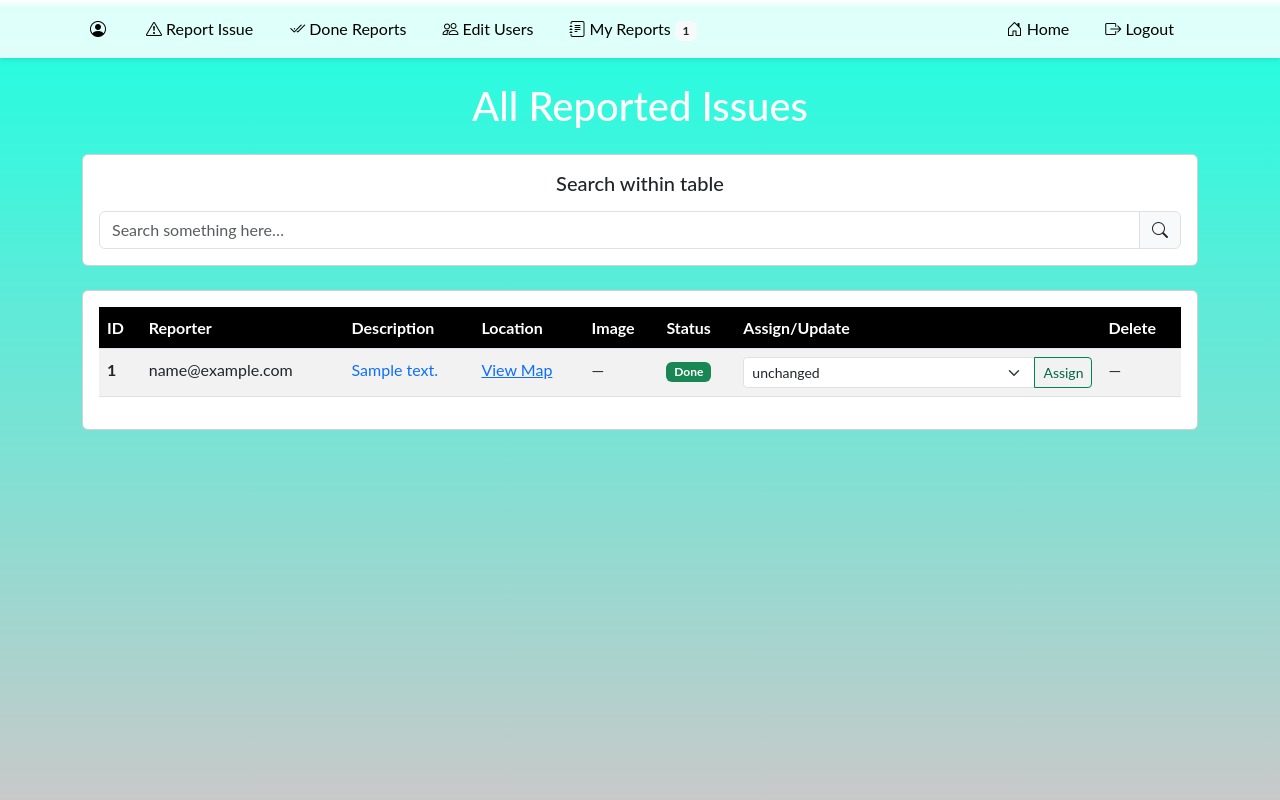
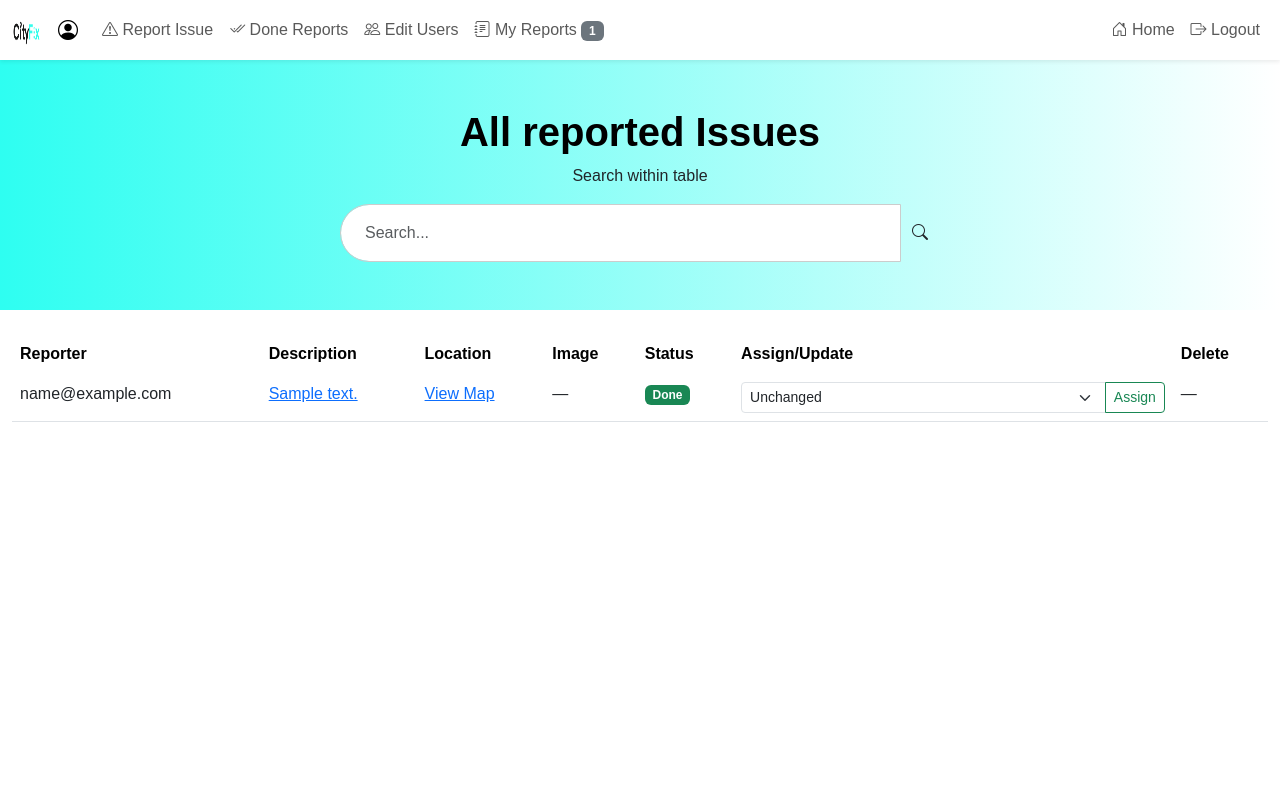
Before and after one commit to BS-PM-2025/BS-PM-2025-TEAM25, a Flask app: template static/templates/admin_dashboard.html in a window 1280 px wide. Run offline with Flask 3, Linux system fonts and the light colour scheme; the template is opened without the code that fills it: most values are stand-ins (such as "Sample title", 1, 10 or a date in 2020); parts of the project's set-up code (start-up, migrations or seed data) failed here and were passed over; some libraries are stand-ins or nearby versions.

Commit message:
BSPM25T25-132 Improve Admin managment  Issue Table and BSPM25T25-131 update the managment user page and add search

```diff
--- a/static/templates/admin_dashboard.html
+++ b/static/templates/admin_dashboard.html
@@ -15,106 +15,133 @@
   <!-- Leaflet CSS -->
   <link rel="stylesheet" href="https://unpkg.com/leaflet@1.9.4/dist/leaflet.css" />
 
-  <!-- Your custom CSS -->
-  <link rel="stylesheet" href="{{ url_for('static', filename='styles/dashboard.css') }}" />
   <style>
-    /* inline height for map containers */
-    .map-container {
-      width: 100%;
-      height: 300px;
+    body {
+      margin: 0;
+      font-family: Arial, sans-serif;
+    }
+
+    /* Gradient banner */
+    .header-banner {
+      background: linear-gradient(to right, #2efef1, #ffffff);
+      padding: 3rem 1rem;
+      text-align: center;
+    }
+
+    .header-banner h1 {
+      font-size: 2.5rem;
+      font-weight: bold;
+      margin-bottom: .5rem;
+      color: #000;
+    }
+
+    .search-box {
+      max-width: 600px;
+      margin: 0 auto;
+    }
+
+    .search-box .form-control {
+      border-radius: 2rem;
+      padding: 1rem 1.5rem;
+      border: 1px solid #ccc;
+      box-shadow: none;
+    }
+
+    .search-box .input-group-text {
+      background: transparent;
+      border: none;
+    }
+
+    /* Table styling */
+    .issues-table thead {
+      background: linear-gradient(to right, #2efef1, #ffffff);
+    }
+
+    .issues-table thead th {
+      color: #000;
+      font-weight: 600;
+      border: none;
+    }
+
+    .issues-table tbody tr:hover {
+      background-color: #f1fdfd;
+    }
+
+    .image-thumb-admin {
+      width: 60px;
+      height: 40px;
+      object-fit: cover;
+      border-radius: .25rem;
+      cursor: pointer;
+    }
+
+    .badge-status {
+      text-transform: capitalize;
+    }
+
+    .table-responsive {
+      overflow-x: auto;
     }
   </style>
 </head>
 
-<body class="hm-gradient">
-
+<body>
   <!-- NAVBAR -->
-  <nav class="navbar navbar-expand-lg navbar-light">
-    <div class="container">
-      <ul class="navbar-nav me-auto mb-2 mb-lg-0">
-        <li class="nav-item">
-          <a class="nav-link" href="{{ url_for('main.profile') }}">
-            <i class="bi bi-person-circle me-1"></i>{{ user.name }}
+  <nav class="navbar navbar-expand-lg navbar-light bg-white shadow-sm">
+    <div class="container-fluid">
+        <a class="navbar-brand" href="{{ url_for('main.home') }}">
+        <img src="{{ url_for('static', filename='images/cityfixlogo.png') }}" alt="CityFix" width="30" height="30"
+          class="d-inline-block align-text-top">
       </a>
-        </li>
-      </ul>
-      <button class="navbar-toggler" type="button" data-bs-toggle="collapse" data-bs-target="#adminNav"
-        aria-controls="adminNav" aria-expanded="false" aria-label="Toggle navigation">
+      <button class="navbar-toggler" type="button" data-bs-toggle="collapse" data-bs-target="#navMenu">
         <span class="navbar-toggler-icon"></span>
       </button>
-
+      <a class="navbar-brand" href="{{ url_for('main.profile') }}">
+        <i class="bi bi-person-circle"></i> {{ user.name }}
+      </a>
+      <button class="navbar-toggler" type="button" data-bs-toggle="collapse" data-bs-target="#adminNav">
+        <span class="navbar-toggler-icon"></span>
+      </button>
       <div class="collapse navbar-collapse" id="adminNav">
-        <ul class="navbar-nav me-auto mb-2 mb-lg-0">
-          <li class="nav-item">
-            <a class="nav-link" href="{{ url_for('reports.report_issue') }}">
-              <i class="bi bi-exclamation-triangle ms-1"></i> Report Issue
-            </a>
-          </li>
-          <li class="nav-item">
-            <a class="nav-link" href="{{ url_for('done_reports.done_issue') }}">
-              <i class="bi bi-check2-all ms-1"></i> Done Reports
-            </a>
-          </li>
-          <li class="nav-item">
-            <a class="nav-link" href="{{ url_for('user_roles.edit_user_roles') }}">
-              <i class="bi bi-people ms-1"></i> Edit Users
-            </a>
-          </li>
-          <li class="nav-item">
-            <a class="nav-link" href="{{ url_for('reports.my_reports') }}">
-
-              <i class="bi bi-journal-text ms-1"></i> My Reports
-              <span class="badge bg-light text-dark">{{ my_issue_count }}</span>
-            </a>
-          </li>
+        <ul class="navbar-nav me-auto">
+          <li class="nav-item"><a class="nav-link" href="{{ url_for('reports.report_issue') }}"><i
+                class="bi bi-exclamation-triangle"></i> Report Issue</a></li>
+          <li class="nav-item"><a class="nav-link" href="{{ url_for('done_reports.done_issue') }}"><i
+                class="bi bi-check2-all"></i> Done Reports</a></li>
+          <li class="nav-item"><a class="nav-link" href="{{ url_for('user_roles.edit_user_roles') }}"><i
+                class="bi bi-people"></i> Edit Users</a></li>
+          <li class="nav-item"><a class="nav-link" href="{{ url_for('reports.my_reports') }}"><i
+                class="bi bi-journal-text"></i> My Reports <span class="badge bg-secondary">{{ my_issue_count
+                }}</span></a></li>
         </ul>
-        <ul class="navbar-nav ms-auto mb-2 mb-lg-0">
-          <li class="nav-item">
-            <a class="nav-link" href="{{ url_for('main.home') }}">
-              <i class="bi bi-house-door ms-1"></i> Home
-            </a>
-          </li>
-          <li class="nav-item">
-            <a class="nav-link" href="{{ url_for('auth.logout') }}">
-              <i class="bi bi-box-arrow-right ms-1"></i> Logout
-            </a>
-          </li>
+        <ul class="navbar-nav ms-auto">
+          <li class="nav-item"><a class="nav-link" href="{{ url_for('main.home') }}"><i class="bi bi-house-door"></i>
+              Home</a></li>
+          <li class="nav-item"><a class="nav-link" href="{{ url_for('auth.logout') }}"><i
+                class="bi bi-box-arrow-right"></i> Logout</a></li>
         </ul>
       </div>
     </div>
   </nav>
 
-
-  <main>
-    <div class="container mt-4">
-
-      <!-- TITLE -->
-      <div class="text-center text-white mb-4">
-        <h1 class="mt-4 mb-3">All Reported Issues</h1>
-      </div>
-
-      <!-- SEARCH CARD -->
-      <div class="card mb-4">
-        <div class="card-body">
-          <h2 class="h5 text-center mb-3">Search within table</h2>
+  <!-- Banner + Search -->
+  <section class="header-banner">
+    <h1>All reported Issues</h1>
+    <p class="mb-3">Search within table</p>
+    <div class="search-box">
       <div class="input-group">
-            <input id="searchInput" class="form-control" type="text" placeholder="Search something here…"
-              aria-label="Search" />
-            <span class="input-group-text">
-              <i class="bi bi-search"></i>
-            </span>
+        <input id="searchInput" type="text" class="form-control" placeholder="Search..." aria-label="Search">
+        <span class="input-group-text"><i class="bi bi-search"></i></span>
       </div>
     </div>
-      </div>
+  </section>
 
-      <!-- TABLE CARD -->
-      <div class="card mb-4">
-        <div class="card-body">
+  <!-- Table -->
+  <div class="container-fluid mt-4">
     <div class="table-responsive">
-            <table class="table table-striped table-hover" id="issuesTable">
-              <thead class="bg-dark text-white">
+      <table class="table issues-table table-hover" id="issuesTable">
+        <thead>
           <tr>
-                  <th>ID</th>
             <th>Reporter</th>
             <th>Description</th>
             <th>Location</th>
@@ -127,57 +154,33 @@
         <tbody>
           {% for issue in issues %}
           <tr>
-                  <th scope="row">{{ issue._id }}</th>
             <td>{{ issue.reporter_email }}</td>
+            <td><a href="#" data-bs-toggle="modal" data-bs-target="#descModal{{ issue._id }}">{{ issue.description[:30]
+                }}{{ '...' if issue.description|length>30 }}</a></td>
+            <td>{% if issue.location %}<a href="#" data-bs-toggle="modal" data-bs-target="#locModal{{ issue._id }}">View
+                Map</a>{% else %}&mdash;{% endif %}</td>
+            <td>{% if issue.image_path %}<img src="{{ url_for('static', filename=issue.image_path) }}"
+                class="image-thumb-admin" data-bs-toggle="modal" data-bs-target="#imageModal{{ issue._id }}">{% else
+              %}&mdash;{% endif %}</td>
+            <td><span
+                class="badge badge-status {% if issue.status=='pending' %}bg-warning text-dark{% elif issue.status=='approved' %}bg-info text-dark{% elif issue.status=='in progress' %}bg-primary{% else %}bg-success{% endif %}">{{
+                issue.status|capitalize }}</span></td>
             <td>
-                    <a href="#" data-bs-toggle="modal" data-bs-target="#descModal{{ issue._id }}"
-                      class="text-decoration-none">
-                      {{ issue.description[:30] ~ ('...' if issue.description|length>30 else '') }}
-                    </a>
-                  </td>
-                  <td>
-                    {% if issue.location %}
-                    <a href="#" data-bs-toggle="modal" data-bs-target="#locModal{{ issue._id }}">
-                      View Map
-                    </a>
-                    {% else %}&mdash;{% endif %}
-                  </td>
-                  <td>
-                    {% if issue.image_path %}
-                    <img src="{{ url_for('static', filename=issue.image_path) }}" class="image-thumb-admin" alt="Issue"
-                      data-bs-toggle="modal" data-bs-target="#imageModal{{ issue._id }}" />
-                    {% else %}&mdash;{% endif %}
-                  </td>
-                  <td>
-                    <span class="badge
-                      {% if issue.status=='pending' %}bg-danger
-                      {% elif issue.status=='in progress' %}bg-warning text-dark
-                      {% elif issue.status=='approved' %}bg-info text-dark
-                      {% else %}bg-success{% endif %}">
-                      {{ issue.status|capitalize }}
-                    </span>
-                  </td>
-                  <td>
-                    <form action="{{ url_for('reports.assign_issue', issue_id=issue._id) }}" method="POST">
+              <form action="{{ url_for('reports.assign_issue', issue_id=issue._id) }}" method="post">
                 <div class="input-group input-group-sm">
                   <select name="maintenance_email" class="form-select">
-                          <option value="">unchanged</option>
-                          {% for m in maintenance_users %}
-                          <option value="{{ m.email }}">{{ m.name }}</option>
-                          {% endfor %}
+                    <option value="">Unchanged</option>
+                    {% for m in maintenance_users %}<option value="{{ m.email }}">{{ m.name }}</option>{% endfor %}
                   </select>
-                        <button type="submit" class="btn btn-sm btn-outline-primary">Assign</button>
+                  <button type="submit" class="btn btn-outline-success">Assign</button>
                 </div>
               </form>
             </td>
-
             <td>
               {% if user.role=='admin' or issue.reporter_email==user.email %}
-                    <form action="{{ url_for('reports.delete_issue', issue_id=issue._id) }}" method="POST"
-                      onsubmit="return confirm('Delete this report?')">
-                      <button type="submit" class="btn btn-sm btn-outline-danger">
-                        <i class="bi bi-trash"> Delete</i>
-                      </button>
+              <form action="{{ url_for('reports.delete_issue', issue_id=issue._id) }}" method="post"
+                onsubmit="return confirm('Delete this report?');">
+                <button type="submit" class="btn btn-outline-danger btn-sm"><i class="bi bi-trash"></i></button>
               </form>
               {% else %}&mdash;{% endif %}
             </td>
@@ -187,15 +190,14 @@
       </table>
     </div>
   </div>
-      </div>
 
   <!-- IMAGE MODALS -->
   {% for issue in issues if issue.image_path %}
-      <div class="modal fade" id="imageModal{{ issue._id }}" tabindex="-1" aria-hidden="true">
+  <div class="modal fade" id="imageModal{{ issue._id }}" tabindex="-1">
     <div class="modal-dialog modal-lg modal-dialog-centered">
       <div class="modal-content">
         <div class="modal-body text-center">
-              <img src="{{ url_for('static', filename=issue.image_path) }}" class="img-fluid" alt="Full Issue">
+          <img src="{{ url_for('static', filename=issue.image_path) }}" class="img-fluid" alt="Issue image">
         </div>
         <div class="modal-footer">
           <button class="btn btn-secondary" data-bs-dismiss="modal">Close</button>
@@ -207,7 +209,7 @@
 
   <!-- DESCRIPTION MODALS -->
   {% for issue in issues %}
-      <div class="modal fade" id="descModal{{ issue._id }}" tabindex="-1" aria-hidden="true">
+  <div class="modal fade" id="descModal{{ issue._id }}" tabindex="-1">
     <div class="modal-dialog modal-dialog-centered">
       <div class="modal-content">
         <div class="modal-header">
@@ -228,7 +230,7 @@
   <!-- LOCATION MODALS -->
   {% for issue in issues if issue.location %}
   <div class="modal fade" id="locModal{{ issue._id }}" data-lat="{{ issue.location.lat }}"
-        data-lng="{{ issue.location.lng }}" tabindex="-1" aria-hidden="true">
+    data-lng="{{ issue.location.lng }}" tabindex="-1">
     <div class="modal-dialog modal-dialog-centered modal-lg">
       <div class="modal-content">
         <div class="modal-header">
@@ -236,13 +238,11 @@
           <button type="button" class="btn-close" data-bs-dismiss="modal"></button>
         </div>
         <div class="modal-body p-0">
-              <div id="map{{ issue._id }}" class="map-container"></div>
+          <div id="map{{ issue._id }}" class="map-container" style="height:300px;"></div>
         </div>
         <div class="modal-footer">
           <a href="https://www.google.com/maps/dir/?api=1&destination={{ issue.location.lat }},{{ issue.location.lng }}"
-                target="_blank" class="btn btn-primary">
-                Get Directions
-              </a>
+            target="_blank" class="btn btn-primary">Get Directions</a>
           <button class="btn btn-secondary" data-bs-dismiss="modal">Close</button>
         </div>
       </div>
@@ -250,41 +250,29 @@
   </div>
   {% endfor %}
 
-    </div><!-- /.container -->
-  </main>
-
-  <!-- Bootstrap JS -->
+  <!-- SCRIPTS -->
   <script src="https://cdn.jsdelivr.net/npm/bootstrap@5.3.0/dist/js/bootstrap.bundle.min.js"></script>
-  <!-- Leaflet JS -->
   <script src="https://unpkg.com/leaflet@1.9.4/dist/leaflet.js"></script>
-
-  <!-- Search filter & Map initialization -->
   <script>
     // Live search
     document.getElementById('searchInput').addEventListener('keyup', function () {
-      const filter = this.value.toLowerCase();
-      document
-        .querySelectorAll('#issuesTable tbody tr')
-        .forEach(row => {
-          row.style.display = Array.from(row.cells).some(cell =>
-            cell.textContent.toLowerCase().includes(filter)
-          ) ? '' : 'none';
+      const term = this.value.toLowerCase();
+      document.querySelectorAll('#issuesTable tbody tr').forEach(row => {
+        row.style.display = Array.from(row.cells).some(cell => cell.textContent.toLowerCase().includes(term)) ? '' : 'none';
       });
     });
 
-    // Map initialization
+    // Initialize maps in location modals
     const mapInstances = {};
     document.querySelectorAll('[id^="locModal"]').forEach(modalEl => {
       modalEl.addEventListener('shown.bs.modal', () => {
-        const mid = modalEl.id; // e.g. "locModal123"
+        const mid = modalEl.id;
         if (!mapInstances[mid]) {
           const lat = +modalEl.dataset.lat;
           const lng = +modalEl.dataset.lng;
           const mapDiv = document.getElementById('map' + mid.replace('locModal', ''));
           const map = L.map(mapDiv).setView([lat, lng], 15);
-          L.tileLayer('https://{s}.tile.openstreetmap.org/{z}/{x}/{y}.png', {
-            attribution: '© OpenStreetMap'
-          }).addTo(map);
+          L.tileLayer('https://{s}.tile.openstreetmap.org/{z}/{x}/{y}.png', { attribution: '© OpenStreetMap' }).addTo(map);
           L.marker([lat, lng]).addTo(map);
           mapInstances[mid] = map;
         } else {
```
Also changed, not shown: static/templates/edit_users.html (+136 -90 lines). Lines whose indentation alone changed are shown as unchanged.
